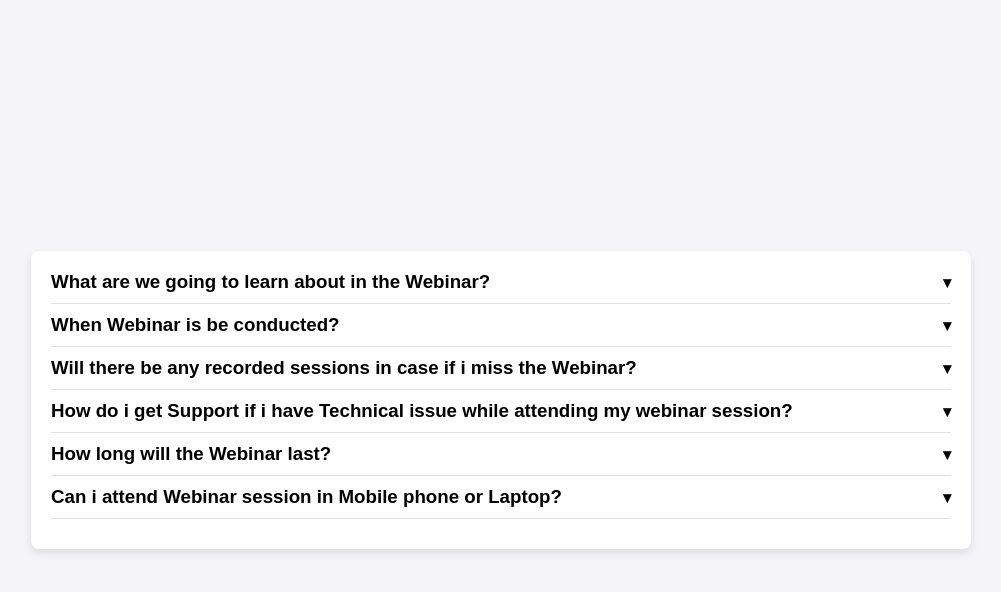
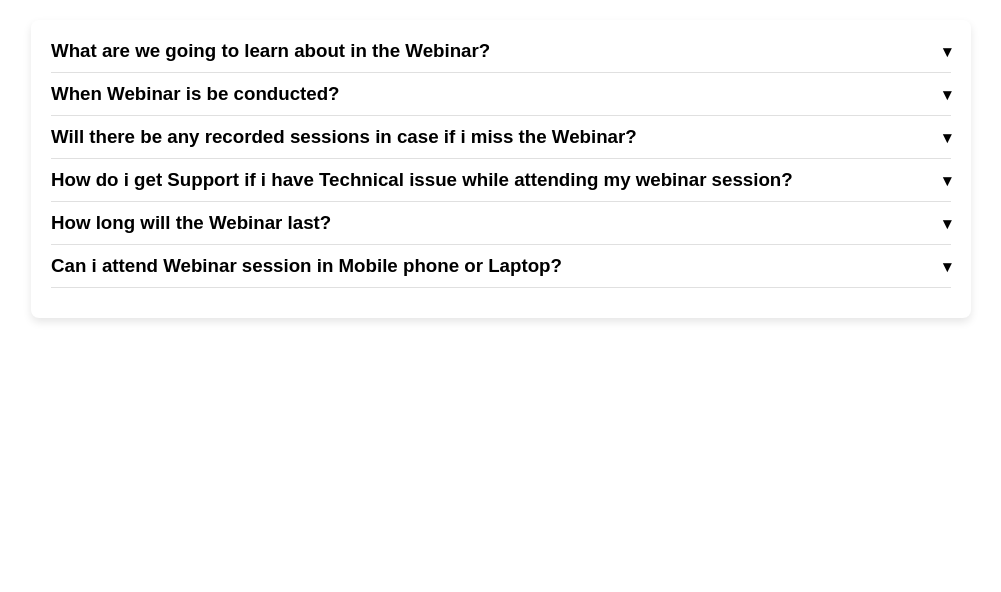
Before and after one commit to Vigykshit/FAQ-, a plain HTML site: page index.html in a window 1280 px wide. Shown: the whole page, without its empty margins (139-1140 px from the left). Drawn offline with Linux system fonts and the light colour scheme.

Commit message:
first commit

```diff
--- a/faq.css
+++ b/faq.css
@@ -1,12 +1,11 @@
-body {
+ body {
     font-family: Arial, sans-serif;
-    background-color: #f4f4f9;
-    margin: 0;
-    padding: 0;
+    margin: 10px;
+    padding: 10px;
     display: flex;
     justify-content: center;
     align-items: center;
-    height: 100vh;
+
 }
 
 .faq-container {
```
